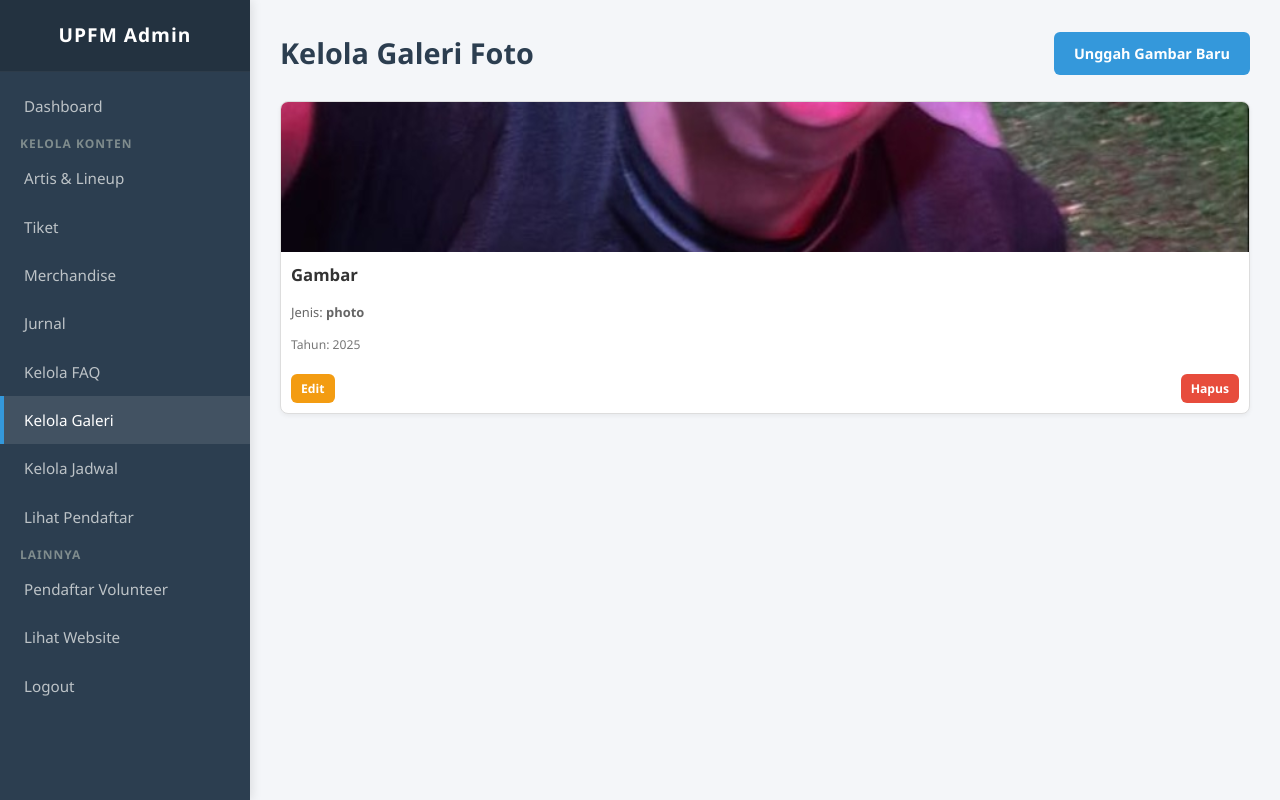
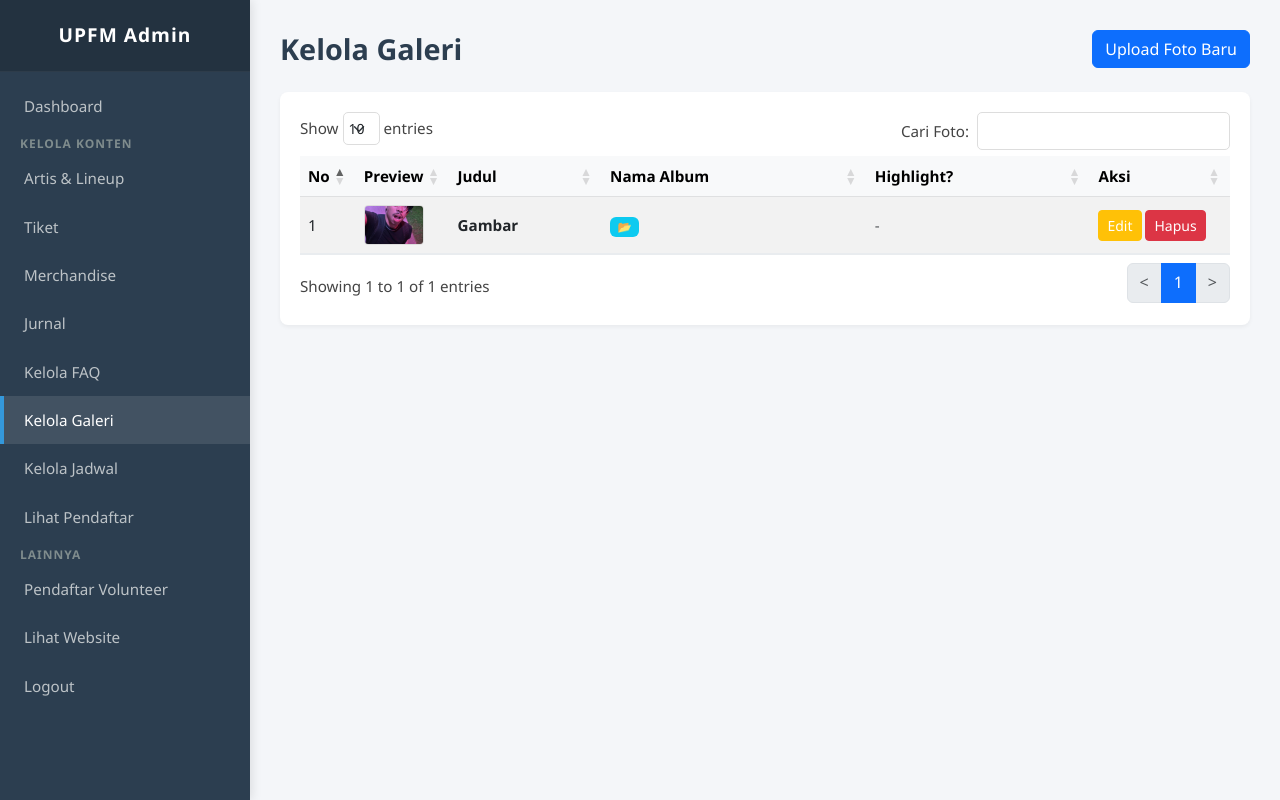
Before and after one commit to masdut00/Website-Music-UphFM, a PHP site: page /admin/kelola_galeri.php in a window 1280 px wide. Run offline with PHP 8.4, Linux system fonts and the light colour scheme; a user stored in the database is signed in; data comes from the database, SQL or seed files in the repository; data that the repository does not hold is empty; some libraries are stand-ins or nearby versions.

Commit message:
:hammer: Fixing Gallery

```diff
--- a/admin/kelola_galeri.php
+++ b/admin/kelola_galeri.php
@@ -6,127 +6,144 @@
 $message = '';
 $message_type = '';
 
-// Logika hapus
+// --- 1. CEK FLASH MESSAGE ---
+if (isset($_SESSION['flash_message'])) {
+    $message = $_SESSION['flash_message'];
+    $message_type = $_SESSION['flash_type'];
+    unset($_SESSION['flash_message']);
+    unset($_SESSION['flash_type']);
+}
+
+// --- 2. LOGIKA HAPUS FOTO ---
 if (isset($_GET['action']) && $_GET['action'] == 'hapus' && isset($_GET['id'])) {
     $id_to_delete = (int)$_GET['id'];
 
-    // Ambil nama file gambar untuk dihapus dari server
+    // Ambil nama file gambar dulu sebelum hapus DB
     $stmt_img = $conn->prepare("SELECT media_url FROM gallery WHERE id = ?");
     $stmt_img->bind_param("i", $id_to_delete);
     $stmt_img->execute();
     $img = $stmt_img->get_result()->fetch_assoc();
-    $image_file_to_delete = $img['media_url'] ?? null;
     $stmt_img->close();
 
-    // Hapus data dari database
+    // Hapus Data Database
     $stmt = $conn->prepare("DELETE FROM gallery WHERE id = ?");
     $stmt->bind_param("i", $id_to_delete);
+
     if ($stmt->execute()) {
-        if ($image_file_to_delete && file_exists('../assets/images/gallery/' . $image_file_to_delete)) {
-            unlink('../assets/images/gallery/' . $image_file_to_delete);
+        // Hapus File Fisik di Folder
+        if ($img && !empty($img['media_url'])) {
+            $path = '../assets/images/gallery/' . $img['media_url'];
+            if (file_exists($path)) { unlink($path); }
         }
-        $message = 'Gambar galeri berhasil dihapus!';
-        $message_type = 'success';
+
+        $_SESSION['flash_message'] = 'Foto berhasil dihapus!';
+        $_SESSION['flash_type'] = 'success';
+
+        // PENTING: Redirect kembali ke file ini (kelola_galeri.php)
+        header("Location: kelola_galeri.php");
+        exit();
     } else {
-        $message = 'Gagal menghapus gambar: ' . $stmt->error;
+        $message = 'Gagal menghapus: ' . $stmt->error;
         $message_type = 'error';
     }
-    $stmt->close();
 }
 
-// Ambil semua data galeri
+// --- 3. AMBIL DATA GALERI ---
 $gallery_items = $conn->query("SELECT * FROM gallery ORDER BY id DESC")->fetch_all(MYSQLI_ASSOC);
 ?>
+
 <!DOCTYPE html>
 <html lang="id">
 <head>
     <meta charset="UTF-8">
-    <meta name="viewport" content="width=device-width, initial-scale=1.0">
     <title><?php echo $page_title; ?></title>
-    <link rel="stylesheet" href="../assets/css/style.css">
+    <link rel="stylesheet" href="https://cdnjs.cloudflare.com/ajax/libs/twitter-bootstrap/5.3.0/css/bootstrap.min.css">
+    <link rel="stylesheet" href="https://cdn.datatables.net/1.13.6/css/dataTables.bootstrap5.min.css">
     <link rel="stylesheet" href="../assets/css/admin_styles.css">
     <style>
-        /* CSS khusus untuk tampilan grid galeri di admin */
-        .gallery-grid {
-            display: grid;
-            grid-template-columns: repeat(auto-fit, minmax(200px, 1fr));
-            gap: 20px;
-            margin-top: 20px;
-        }
-        .gallery-item-card {
-            border: 1px solid #ddd;
-            border-radius: 8px;
-            overflow: hidden;
-            background-color: #fff;
-            box-shadow: 0 2px 4px rgba(0,0,0,0.05);
-            position: relative;
-        }
-        .gallery-item-card img {
-            width: 100%;
-            height: 150px;
-            object-fit: cover;
-            display: block;
-        }
-        .gallery-item-info {
-            padding: 10px;
-        }
-        .gallery-item-info h4 {
-            margin: 0 0 5px 0;
-            font-size: 1.1em;
-            color: var(--dark-color);
-        }
-        .gallery-item-info p {
-            font-size: 0.85em;
-            color: #666;
-            margin-bottom: 10px;
-        }
-        .gallery-item-actions {
-            display: flex;
-            justify-content: space-between;
-            padding: 0 10px 10px;
-        }
-        .gallery-item-card .btn-edit,
-        .gallery-item-card .btn-delete {
-            padding: 5px 10px;
-            font-size: 0.8em;
-            text-align: center;
-        }
+        a { text-decoration: none; }
+        .dataTables_wrapper { background: white; padding: 20px; border-radius: 8px; box-shadow: 0 2px 4px rgba(0,0,0,0.05); }
     </style>
 </head>
 <body>
+
 <div class="admin-wrapper">
     <?php require_once '../includes/admin_sidebar.php'; ?>
+
     <div class="admin-main-content">
-        <div class="admin-header">
-            <h1 class="page-main-title">Kelola Galeri Foto</h1>
-            <a href="upload_gambar.php" class="btn-standard">Unggah Gambar Baru</a>
+        <div class="admin-header d-flex justify-content-between align-items-center mb-4">
+            <h1 class="page-main-title">Kelola Galeri</h1>
+            <a href="edit_gallery.php" class="btn btn-primary">Upload Foto Baru</a>
         </div>
 
         <?php if ($message): ?>
-            <div class="alert <?php echo $message_type; ?>"><p><?php echo $message; ?></p></div>
+            <div class="alert alert-<?php echo ($message_type == 'success') ? 'success' : 'danger'; ?> alert-dismissible fade show">
+                <?php echo $message; ?>
+                <button type="button" class="btn-close" data-bs-dismiss="alert"></button>
+            </div>
         <?php endif; ?>
 
-        <?php if (!empty($gallery_items)): ?>
-            <div class="gallery-grid">
-                <?php foreach ($gallery_items as $item): ?>
-                    <div class="gallery-item-card">
-                        <img src="/upfm_web/assets/images/gallery/<?php echo htmlspecialchars($item['media_url']); ?>" alt="<?php echo htmlspecialchars($item['title']); ?>">
-                        <div class="gallery-item-info">
-                            <h4><?php echo htmlspecialchars($item['title']); ?></h4>
-                            <p>Jenis: <strong><?php echo htmlspecialchars($item['media_type']); ?></strong></p>
-                            <p style="font-size: 0.8em; color: #777;">Tahun: <?php echo htmlspecialchars($item['year']); ?></p>
-                        </div>
-                        <div class="gallery-item-actions">
-                            <a href="upload_gambar.php?id=<?php echo $item['id']; ?>" class="btn-edit">Edit</a>
-                            <a href="kelola_galeri.php?action=hapus&id=<?php echo $item['id']; ?>" class="btn-delete" onclick="return confirm('Anda yakin ingin menghapus gambar ini? Ini akan menghapus file fisiknya juga!');">Hapus</a>
-                        </div>
-                    </div>
+        <table id="galleryTable" class="table table-striped table-hover" style="width:100%">
+            <thead class="table-light">
+                <tr>
+                    <th width="5%">No</th>
+                    <th width="10%">Preview</th>
+                    <th>Judul</th>
+                    <th>Nama Album</th>
+                    <th>Highlight?</th>
+                    <th width="15%">Aksi</th>
+                </tr>
+            </thead>
+            <tbody>
+                <?php $no = 1; foreach ($gallery_items as $item): ?>
+                    <tr>
+                        <td class="align-middle"><?php echo $no++; ?></td>
+                        <td class="align-middle">
+                            <img src="../assets/images/gallery/<?php echo htmlspecialchars($item['media_url']); ?>"
+                                 class="table-thumbnail" style="width: 60px; height: 40px; object-fit: cover; border-radius: 4px;">
+                        </td>
+                        <td class="align-middle"><strong><?php echo htmlspecialchars($item['title']); ?></strong></td>
+
+                        <td class="align-middle">
+                            <span class="badge bg-info text-dark">📂 <?php echo htmlspecialchars($item['album_name']); ?></span>
+                        </td>
+
+                        <td class="align-middle">
+                            <?php if ($item['is_highlight']): ?>
+                                <span class="badge bg-warning text-dark">⭐ Highlight</span>
+                            <?php else: ?>
+                                <span class="text-muted">-</span>
+                            <?php endif; ?>
+                        </td>
+
+                        <td class="align-middle">
+                            <a href="edit_gallery.php?id=<?php echo $item['id']; ?>" class="btn btn-sm btn-warning text-white">Edit</a>
+
+                            <a href="kelola_galeri.php?action=hapus&id=<?php echo $item['id']; ?>"
+                               class="btn btn-sm btn-danger"
+                               onclick="return confirm('Hapus foto ini?');">Hapus</a>
+                        </td>
+                    </tr>
                 <?php endforeach; ?>
-            </div>
-        <?php else: ?>
-            <p>Belum ada gambar di galeri. Silakan unggah yang pertama!</p>
-        <?php endif; ?>
+            </tbody>
+        </table>
     </div>
 </div>
+
+<script src="https://code.jquery.com/jquery-3.7.0.min.js"></script>
+<script src="https://cdnjs.cloudflare.com/ajax/libs/twitter-bootstrap/5.3.0/js/bootstrap.bundle.min.js"></script>
+<script src="https://cdn.datatables.net/1.13.6/js/jquery.dataTables.min.js"></script>
+<script src="https://cdn.datatables.net/1.13.6/js/dataTables.bootstrap5.min.js"></script>
+<script>
+    $(document).ready(function() {
+        $('#galleryTable').DataTable({
+            "language": {
+                "search": "Cari Foto:",
+                "paginate": { "next": ">", "previous": "<" }
+            }
+        });
+    });
+</script>
+
 </body>
 </html>
```
Also changed, not shown: admin/edit_gallery.php (added, +181 -0 lines), gallery.php (+30 -16 lines), assets/images/gallery/1764144694_7806_3047743223.jpg (added), assets/images/gallery/1764144703_3867_3047743223.jpg (added), assets/images/gallery/1764145147_7577_unnamed.jpg (added), assets/images/gallery/1764145687_706.jpg (added), assets/images/gallery/1764145706_166.jpg (added).
